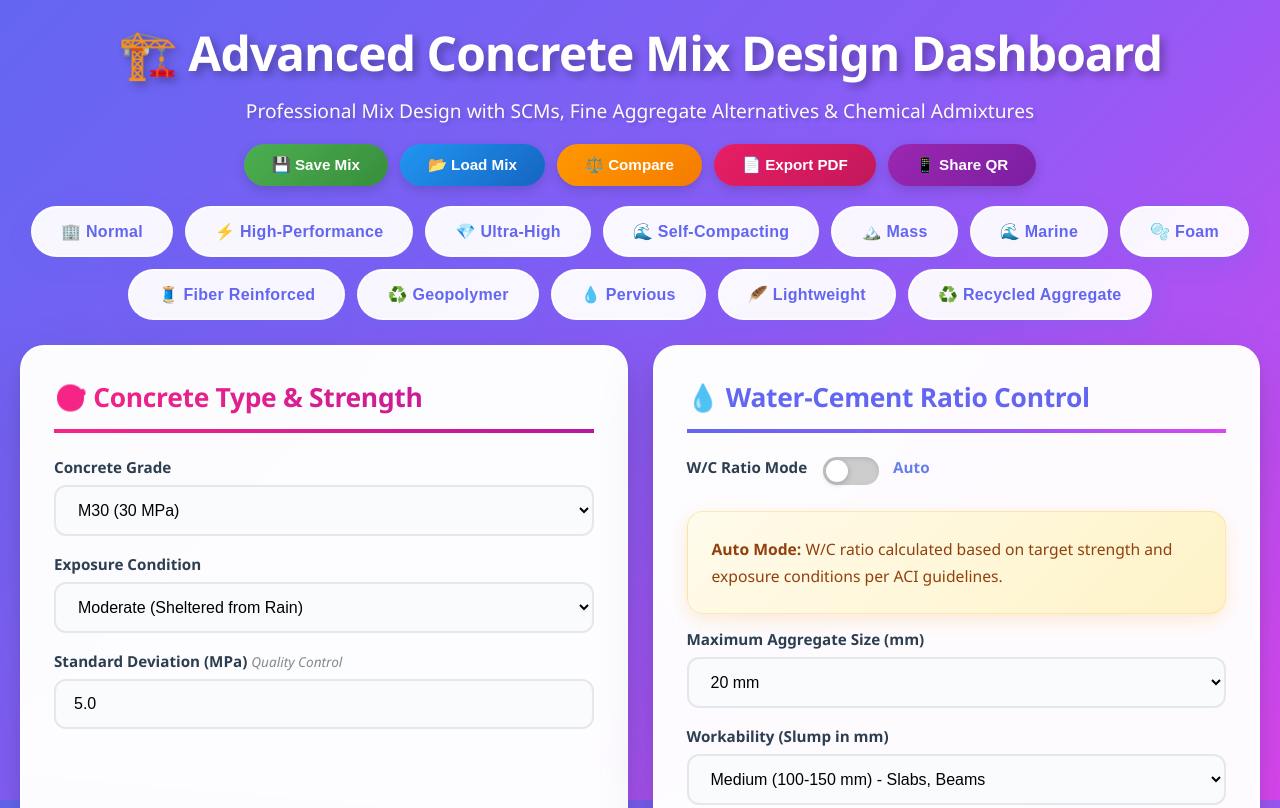
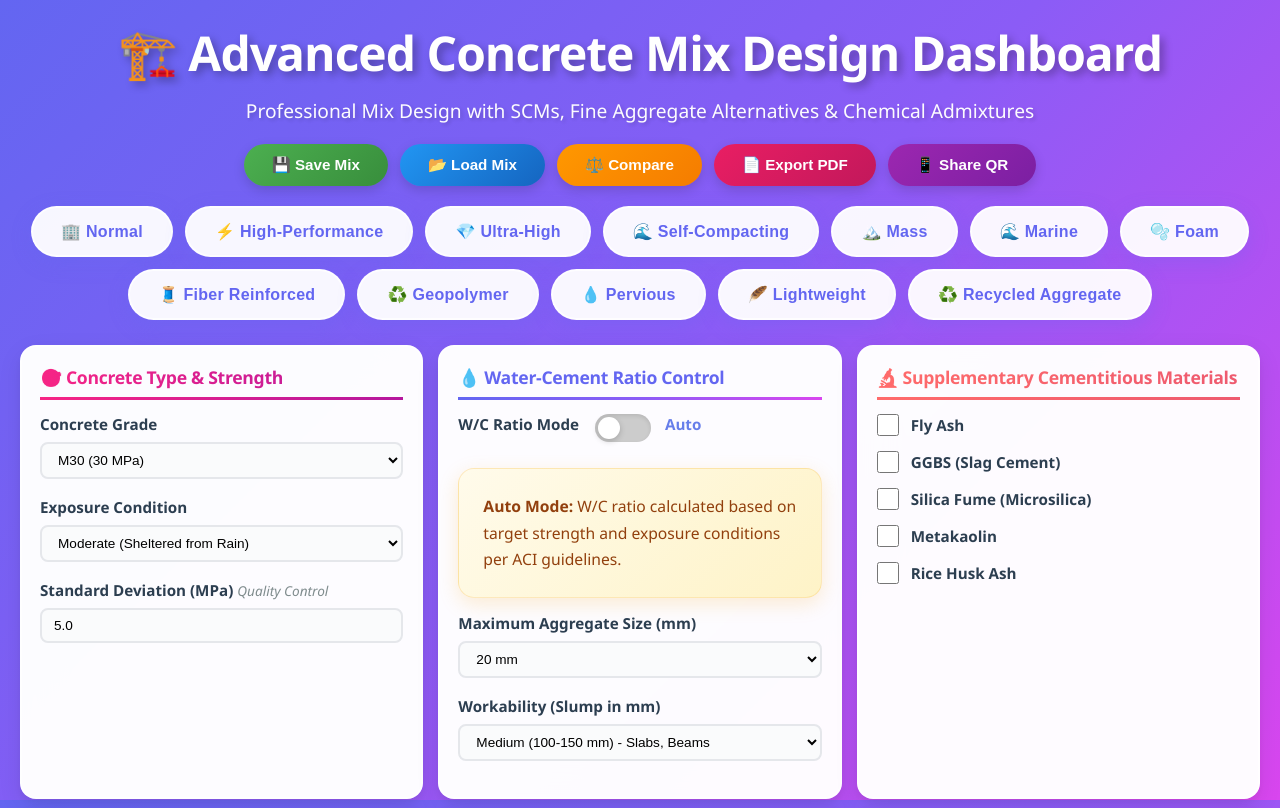
Before and after one commit to riabha/mixdesign, a plain HTML site: page index.html in a window 1280 px wide. Shown: the top 808 px of the page. Drawn offline with Linux system fonts and the light colour scheme.

Commit message:
Changed to 5-column compact layout: grid-template-columns to 5 columns, reduced card padding to 18px, reduced input padding, smaller fonts for compact display

```diff
--- a/index.html
+++ b/index.html
@@ -227,17 +227,29 @@
 
         .dashboard {
             display: grid;
-            grid-template-columns: repeat(auto-fit, minmax(400px, 1fr));
-            gap: 25px;
+            grid-template-columns: repeat(5, 1fr);
+            gap: 15px;
             margin-bottom: 30px;
+        }
+
+        @media (max-width: 1800px) {
+            .dashboard {
+                grid-template-columns: repeat(4, 1fr);
+            }
+        }
+
+        @media (max-width: 1400px) {
+            .dashboard {
+                grid-template-columns: repeat(3, 1fr);
+            }
         }
 
         .card {
             background: rgba(255, 255, 255, 0.98);
             backdrop-filter: blur(20px);
-            border-radius: 24px;
-            padding: 32px;
-            box-shadow: 0 20px 60px rgba(0, 0, 0, 0.12), 0 8px 16px rgba(0, 0, 0, 0.08);
+            border-radius: 16px;
+            padding: 18px;
+            box-shadow: 0 8px 24px rgba(0, 0, 0, 0.08), 0 4px 8px rgba(0, 0, 0, 0.05);
             transition: all 0.4s cubic-bezier(0.4, 0, 0.2, 1);
             animation: fadeInUp 0.6s ease-out both;
             border: 2px solid rgba(255, 255, 255, 0.6);
@@ -251,15 +263,15 @@
 
         .card h2 {
             color: #6366f1;
-            margin-bottom: 24px;
-            font-size: 1.65rem;
-            border-bottom: 4px solid;
+            margin-bottom: 14px;
+            font-size: 1.1rem;
+            border-bottom: 3px solid;
             border-image: linear-gradient(90deg, #6366f1, #8b5cf6, #d946ef) 1;
-            padding-bottom: 14px;
+            padding-bottom: 8px;
             font-weight: 800;
             display: flex;
             align-items: center;
-            gap: 12px;
+            gap: 8px;
             letter-spacing: -0.3px;
         }
 
@@ -316,10 +328,10 @@
 
         input, select {
             width: 100%;
-            padding: 14px 18px;
+            padding: 8px 12px;
             border: 2px solid #e5e7eb;
-            border-radius: 12px;
-            font-size: 1rem;
+            border-radius: 8px;
+            font-size: 0.85rem;
             transition: all 0.3s;
             background: #fafbfc;
             font-weight: 500;
```
